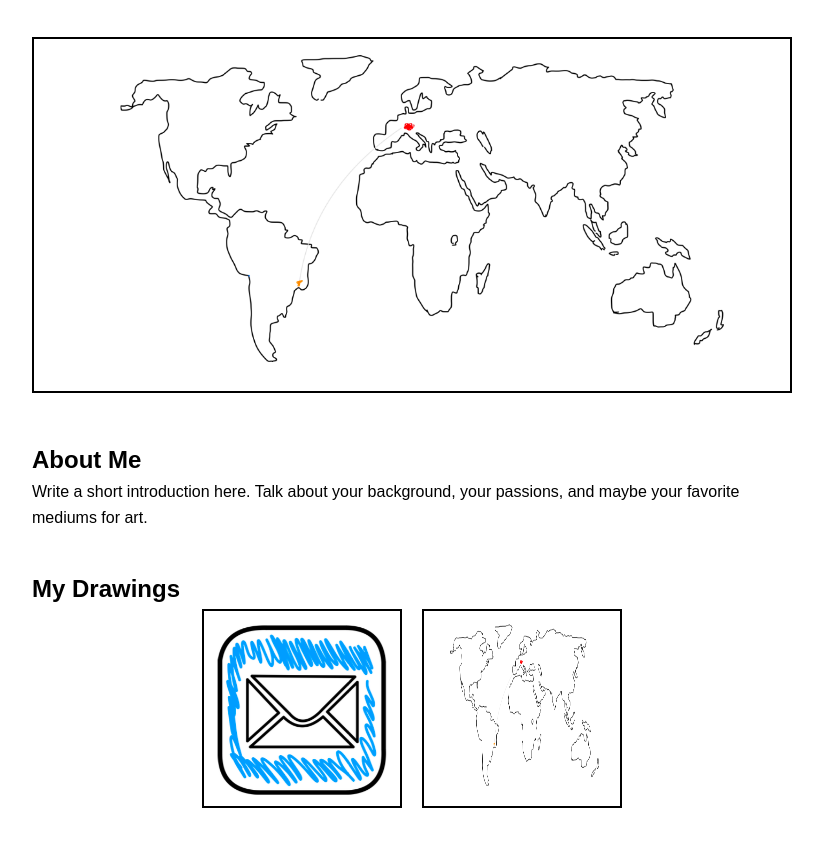
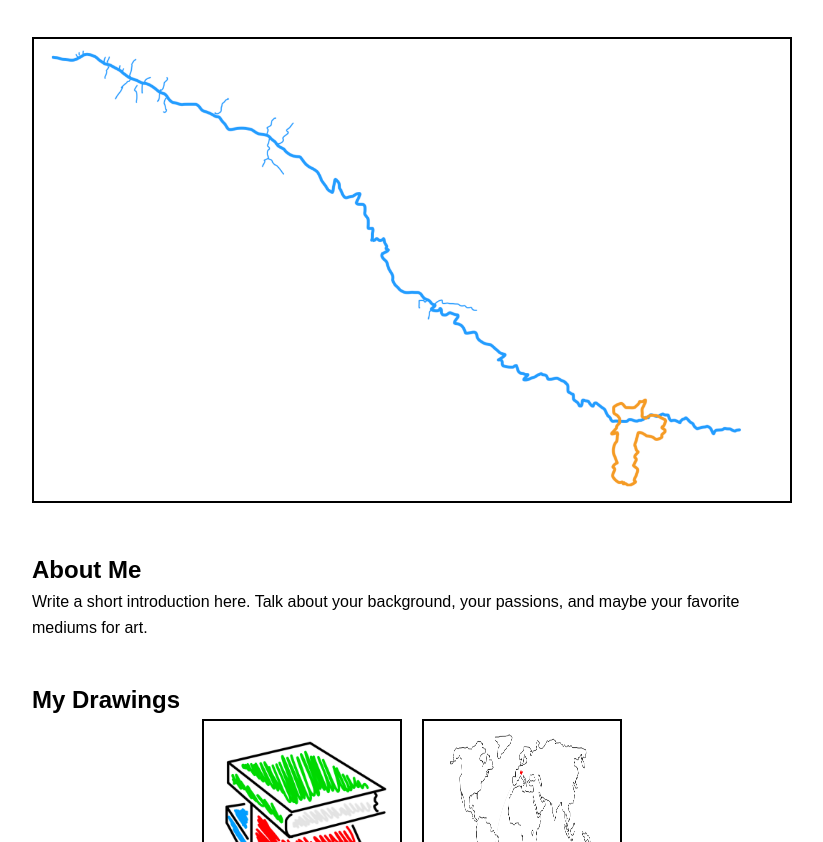
Before and after one commit to famitzsy8/portfolio, a plain HTML site: page index.html in a window 1280 px wide. Shown: the part 110-952 px from the top of the page, without its empty margins (228-1051 px from the left). Drawn offline with Linux system fonts and the light colour scheme.

Commit message:
Changing images

```diff
--- a/index.html
+++ b/index.html
@@ -19,7 +19,7 @@
     <!-- Main Image or Banner (Optional) -->
     <section class="banner">
         <!-- Replace sample1.png with your own black-and-white PNG -->
-        <img src="images/sample1.png" alt="A black and white drawing" />
+        <img src="images/sample5.png" alt="A black and white drawing" />
     </section>
 
     <!-- About Section -->
@@ -37,7 +37,7 @@
         <h2>My Drawings</h2>
         <div class="art-grid">
             <!-- Replace these placeholders with your actual drawings -->
-            <img src="images/sample2.png" alt="Drawing 1" />
+            <img src="images/sample4.png" alt="Drawing 1" />
             <img src="images/sample1.png" alt="Drawing 2" />
             <!-- Add as many images as you like -->
         </div>
```
